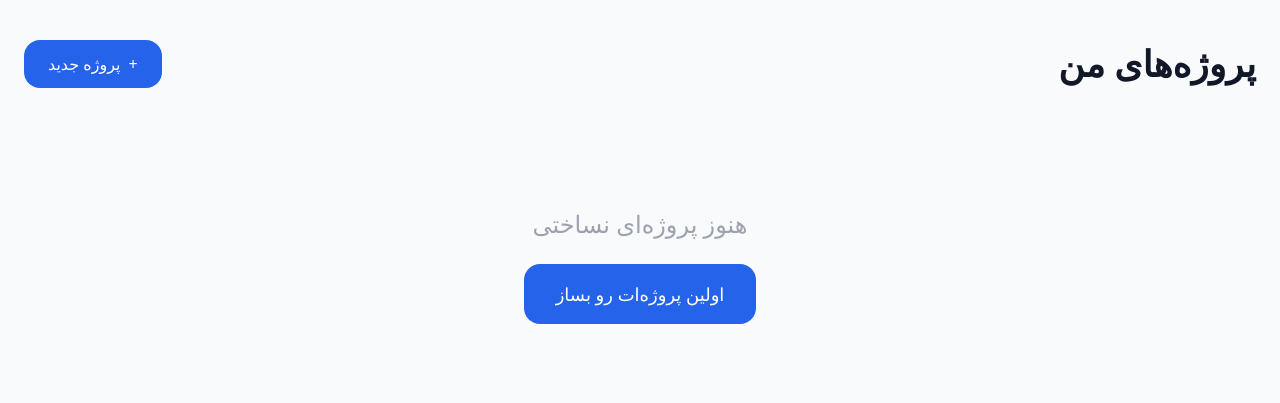
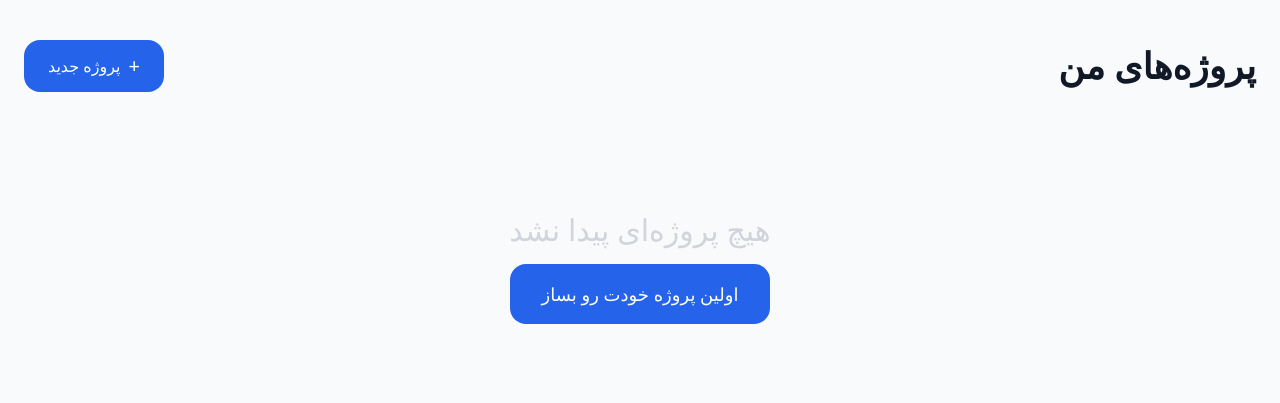
Before and after one commit to barbodjangjoo/taskforge, a Django app: template projects/templates/projects/project_list.html in a window 1280 px wide. Shown: the top 403 px of the page. Run offline with Django 5.2, Linux system fonts and the light colour scheme; the template is opened without the code that fills it, so the values that code supplies are empty; some libraries are stand-ins or nearby versions.

Commit message:
update project list

```diff
--- a/projects/templates/projects/project_list.html
+++ b/projects/templates/projects/project_list.html
@@ -6,45 +6,46 @@
 <div class="max-w-7xl mx-auto py-10 px-6">
     <div class="flex justify-between items-center mb-10">
         <h1 class="text-4xl font-bold text-gray-900">پروژه‌های من</h1>
-        <button onclick="createNewProject()"
-                class="bg-blue-600 hover:bg-blue-700 text-white px-6 py-3 rounded-2xl font-medium flex items-center gap-2">
-            <span>+</span> پروژه جدید
+
+        <button hx-get="{% url 'projects_htmx:project_create_form' %}"
+                hx-target="#modal"
+                hx-swap="innerHTML"
+                class="bg-blue-600 hover:bg-blue-700 text-white px-6 py-3 rounded-2xl font-medium flex items-center gap-2 transition">
+            <span class="text-xl">+</span> پروژه جدید
         </button>
     </div>
 
     <div class="grid grid-cols-1 md:grid-cols-2 lg:grid-cols-3 gap-6" id="projects-list">
         {% for project in projects %}
-        <div class="bg-white rounded-3xl shadow-md hover:shadow-xl transition-all p-6 cursor-pointer"
-             onclick="goToBoard({{ project.id }})">
+        <div onclick="window.location.href='/projects/{{ project.id }}/board/'"
+             class="bg-white rounded-3xl shadow-md hover:shadow-2xl transition-all p-7 cursor-pointer border border-transparent hover:border-blue-200">
             <h3 class="text-2xl font-semibold mb-3 text-gray-800">{{ project.name }}</h3>
-            <p class="text-gray-600 line-clamp-3 mb-6">{{ project.description|default:"بدون توضیحات" }}</p>
+            <p class="text-gray-600 line-clamp-3 mb-6 min-h-[4.5rem]">
+                {{ project.description|default:"بدون توضیحات" }}
+            </p>
 
-            <div class="flex justify-between items-center text-sm">
-                <span class="text-gray-500">مالک: {{ project.owner.full_name|default:project.owner }}</span>
-                <span class="px-4 py-1 bg-blue-100 text-blue-700 rounded-full text-xs font-medium">
+            <div class="flex justify-between items-center">
+                <span class="text-sm text-gray-500">
+                    {{ project.owner.full_name|default:project.owner.email }}
+                </span>
+                <span class="text-xs bg-blue-100 text-blue-700 px-3 py-1 rounded-full">
                     {{ project.members.count }} عضو
                 </span>
             </div>
         </div>
         {% empty %}
-        <div class="col-span-3 text-center py-20">
-            <p class="text-2xl text-gray-400">هنوز پروژه‌ای نساختی</p>
-            <button onclick="createNewProject()"
-                    class="mt-6 bg-blue-600 text-white px-8 py-4 rounded-2xl text-lg">
-                اولین پروژه‌ات رو بساز
+        <div class="col-span-full text-center py-20">
+            <p class="text-3xl text-gray-300 mb-4">هیچ پروژه‌ای پیدا نشد</p>
+            <button hx-get="{% url 'projects_htmx:project_create_form' %}"
+                    hx-target="#modal"
+                    class="bg-blue-600 text-white px-8 py-4 rounded-2xl text-lg font-medium">
+                اولین پروژه خودت رو بساز
             </button>
         </div>
         {% endfor %}
     </div>
 </div>
 
-<script>
-function goToBoard(projectId) {
-    window.location.href = `/projects/${projectId}/board/`;
-}
-
-function createNewProject() {
-    alert("فرم ایجاد پروژه جدید (بعداً با HTMX پیاده‌سازی می‌کنیم)");
-}
-</script>
+<!-- Modal Container -->
+<div id="modal" class="fixed inset-0 bg-black/50 hidden flex items-center justify-center"></div>
 {% endblock %}
```
